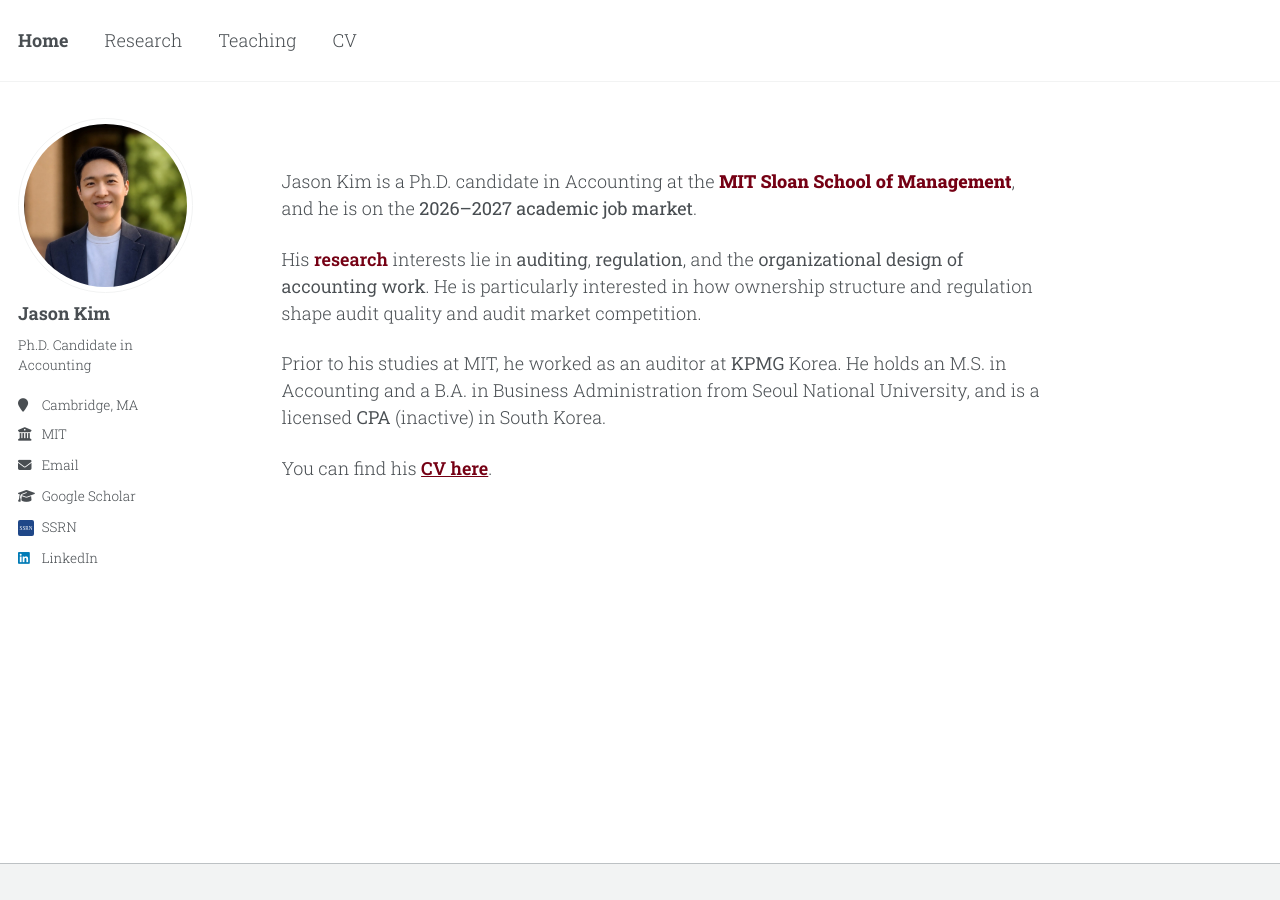
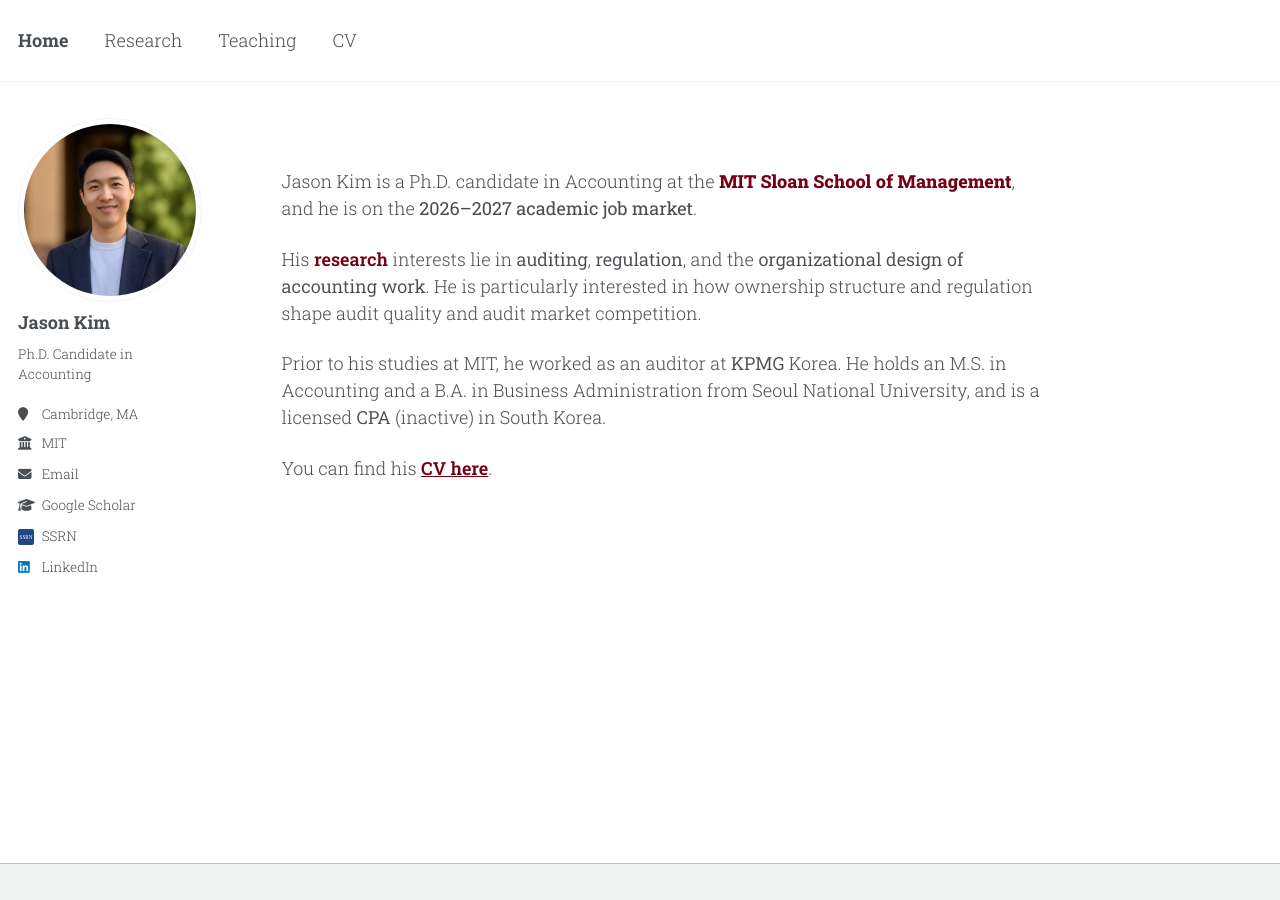
Before and after one commit to jgkim262/jgkim262.github.io, a Jekyll site: the page built from _pages/about.md, in a window 1280 px wide. Built offline with Jekyll 4.4.1, drawn with Linux system fonts in a browser that asks for light colours; a style sheet for code colours, icons or effects is not loaded.

Commit message:
Avatar 5 percent larger (184px)
Co-Authored-By: Claude Fable 5 <noreply@anthropic.com>

```diff
--- a/_sass/layout/_sidebar.scss
+++ b/_sass/layout/_sidebar.scss
@@ -154,8 +154,8 @@
   }
 
   img {
-    // 175px is both the template default and the value timdesilva.me uses.
-    max-width: 175px;
+    // 5% above the 175px template/timdesilva.me default, per Jason's taste.
+    max-width: 184px;
     border-radius: 50%;
 
     // Ring only on the wide layout, matching timdesilva.me. In the narrow
```
